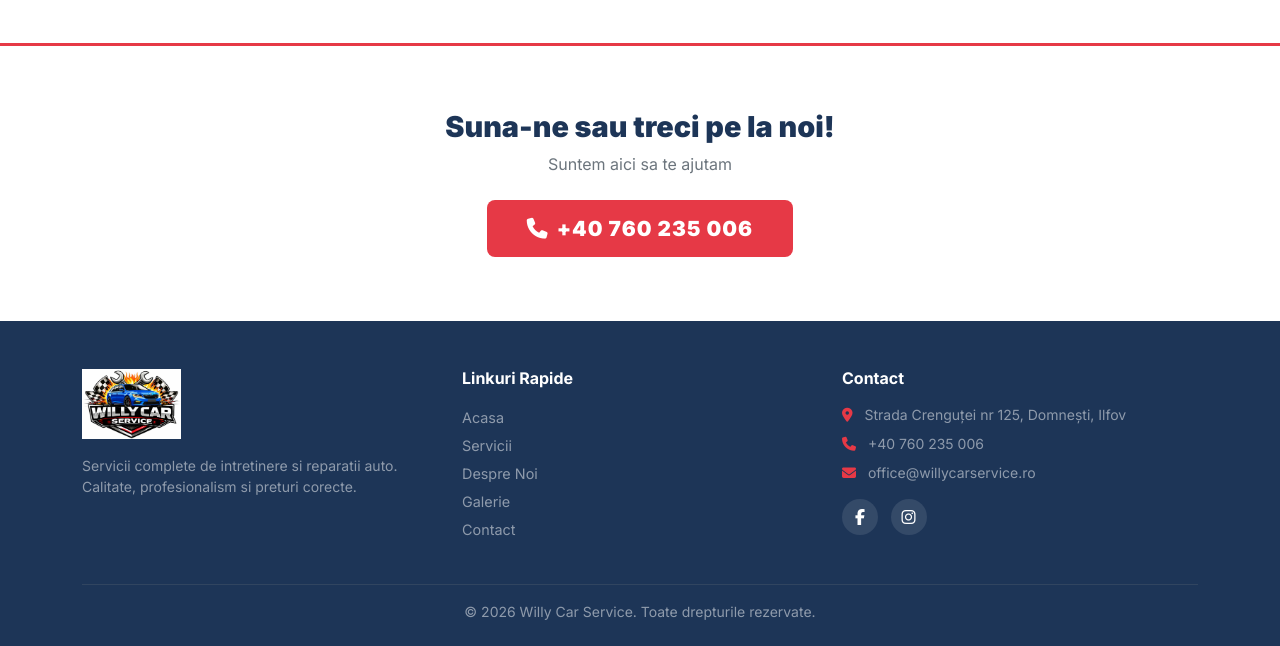
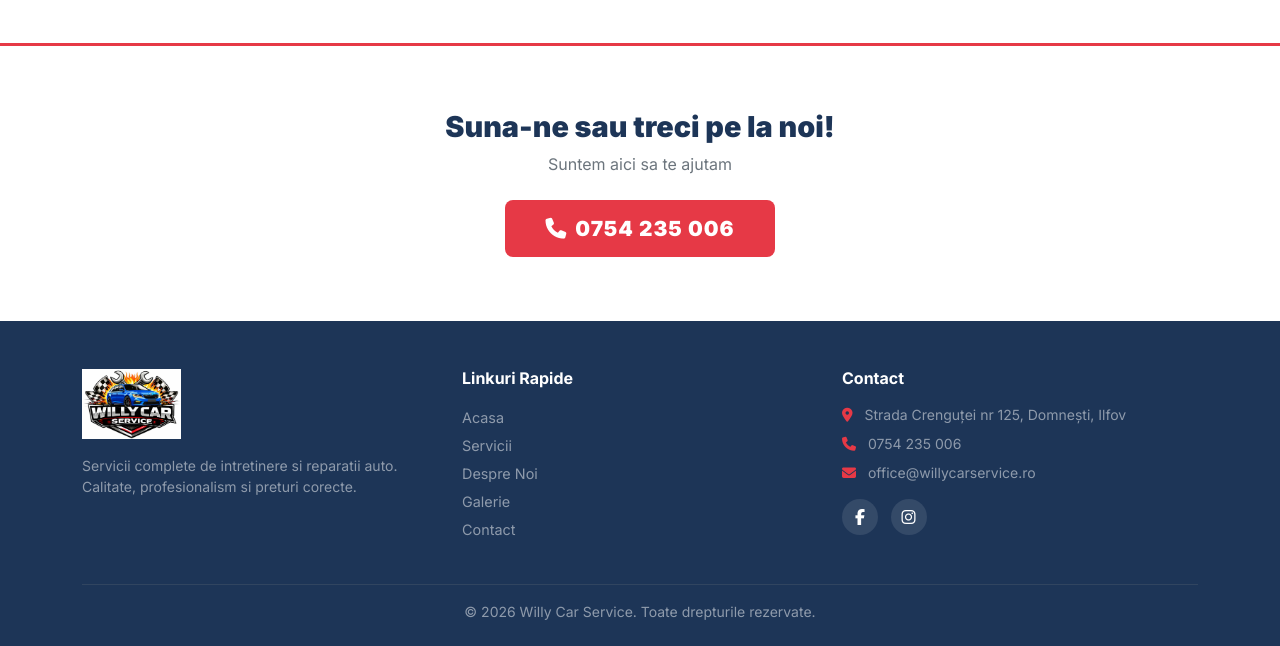
Before and after one commit to MariusTeler/websiteservicemihai, a Flask app: page /contact in a window 1280 px wide. Shown: the part 848-1494 px from the top of the page. Run offline with Flask 3, Linux system fonts and the light colour scheme.

Commit message:
fix: update phone number to 0754 235 006
Co-Authored-By: Claude Opus 4.6 <noreply@anthropic.com>

```diff
--- a/templates/base.html
+++ b/templates/base.html
@@ -62,7 +62,7 @@
                     <h6 class="text-white fw-bold mb-3">Contact</h6>
                     <ul class="list-unstyled text-white-50 small">
                         <li class="mb-2"><i class="fas fa-map-marker-alt text-accent me-2"></i> <a href="https://maps.app.goo.gl/ThyYDUgFogQ4NkSXA" target="_blank" class="text-white-50 text-decoration-none">Strada Crenguței nr 125, Domnești, Ilfov</a></li>
-                        <li class="mb-2"><i class="fas fa-phone text-accent me-2"></i> <a href="tel:+40760235006" class="text-white-50 text-decoration-none">+40 760 235 006</a></li>
+                        <li class="mb-2"><i class="fas fa-phone text-accent me-2"></i> <a href="tel:0754235006" class="text-white-50 text-decoration-none">0754 235 006</a></li>
                         <li class="mb-2"><i class="fas fa-envelope text-accent me-2"></i> <a href="mailto:office@willycarservice.ro" class="text-white-50 text-decoration-none">office@willycarservice.ro</a></li>
                     </ul>
                     <div class="mt-3">
--- a/templates/contact.html
+++ b/templates/contact.html
@@ -34,7 +34,7 @@
                     <div class="icon-box"><i class="fas fa-phone"></i></div>
                     <div>
                         <h6>Telefon</h6>
-                        <p><a href="tel:+40760235006" class="text-decoration-none text-muted">+40 760 235 006</a></p>
+                        <p><a href="tel:0754235006" class="text-decoration-none text-muted">0754 235 006</a></p>
                     </div>
                 </div>
 
@@ -79,8 +79,8 @@
     <div class="container" data-aos="fade-up">
         <h3>Suna-ne sau treci pe la noi!</h3>
         <p>Suntem aici sa te ajutam</p>
-        <a href="tel:+40760235006" class="cta-phone">
-            <i class="fas fa-phone me-2"></i>+40 760 235 006
+        <a href="tel:0754235006" class="cta-phone">
+            <i class="fas fa-phone me-2"></i>0754 235 006
         </a>
     </div>
 </section>
--- a/templates/index.html
+++ b/templates/index.html
@@ -172,8 +172,8 @@
     <div class="container" data-aos="fade-up">
         <h3>Ai nevoie de un service serios?</h3>
         <p>Suna-ne acum sau treci pe la noi</p>
-        <a href="tel:+40760235006" class="cta-phone">
-            <i class="fas fa-phone me-2"></i>+40 760 235 006
+        <a href="tel:0754235006" class="cta-phone">
+            <i class="fas fa-phone me-2"></i>0754 235 006
         </a>
     </div>
 </section>
--- a/templates/servicii.html
+++ b/templates/servicii.html
@@ -82,8 +82,8 @@
     <div class="container" data-aos="fade-up">
         <h3>Ai intrebari despre serviciile noastre?</h3>
         <p>Suna-ne si iti oferim toate detaliile</p>
-        <a href="tel:+40760235006" class="cta-phone">
-            <i class="fas fa-phone me-2"></i>+40 760 235 006
+        <a href="tel:0754235006" class="cta-phone">
+            <i class="fas fa-phone me-2"></i>0754 235 006
         </a>
     </div>
 </section>
```
